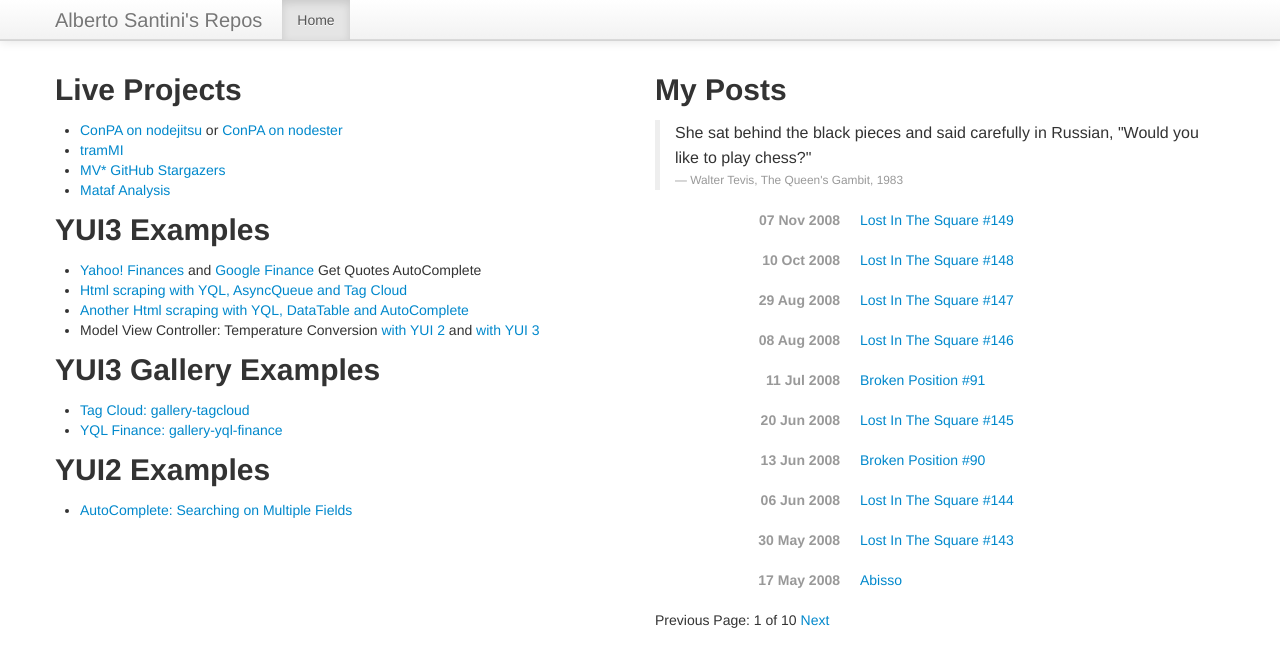
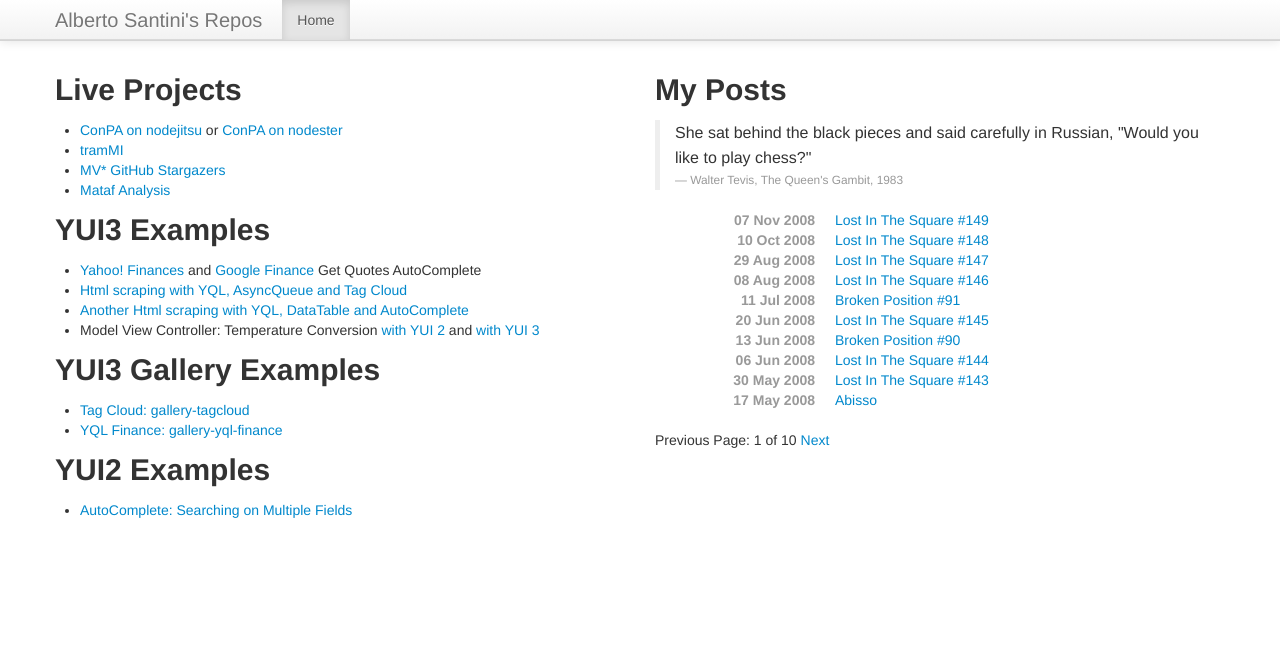
Before and after one commit to albertosantini/albertosantini.github.com, a Jekyll site: the page built from index.html, in a window 1280 px wide. Shown: the top 667 px of the page. Built offline with Jekyll 4.4.1, drawn with Linux system fonts in a browser that asks for light colours; the list of posts is cut into pages by our own code.

Commit message:
Fix posts list.

```diff
--- a/index.html
+++ b/index.html
@@ -83,14 +83,12 @@ AutoComplete: Searching on Multiple Fields</a>
         <small>Walter Tevis, <cite>The Queen's Gambit</cite>, 1983</small>
     </blockquote>
 
-    <ul class="posts">
+    <dl class="posts dl-horizontal">
          {% for post in paginator.posts %}
-         <dl class="dl-horizontal">
              <dt class="muted"> {{ post.date | date_to_string }} </dt>
              <dd><a href="{{ post.url }}"> {{ post.title }} </a></dd>
-         </dl>
          {% endfor %}
-     </ul>
+    </dl>
 
     <div class="pagination">
         {% if paginator.previous_page == 1 %}
```
